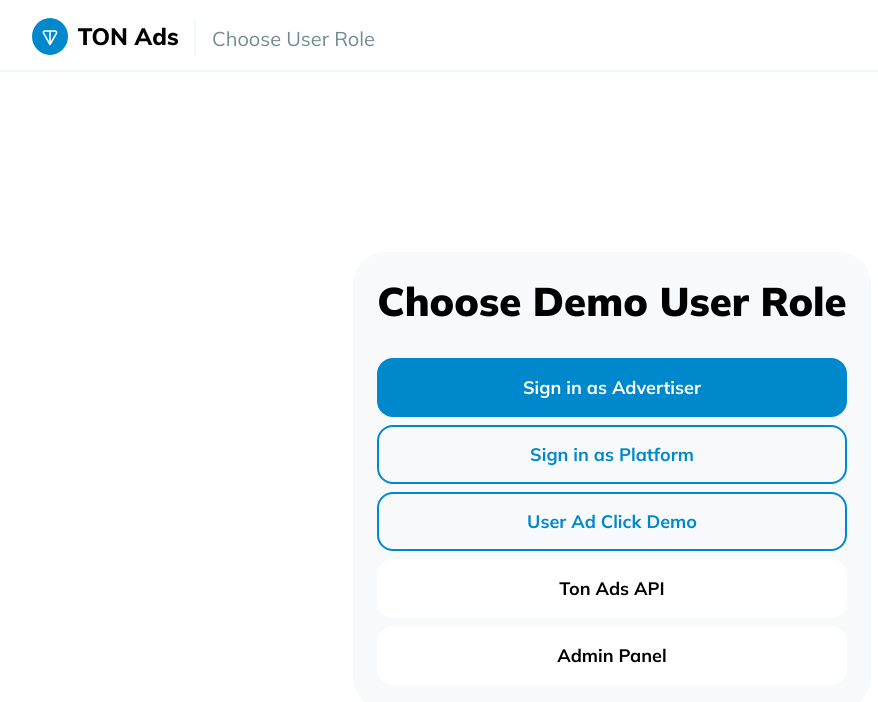
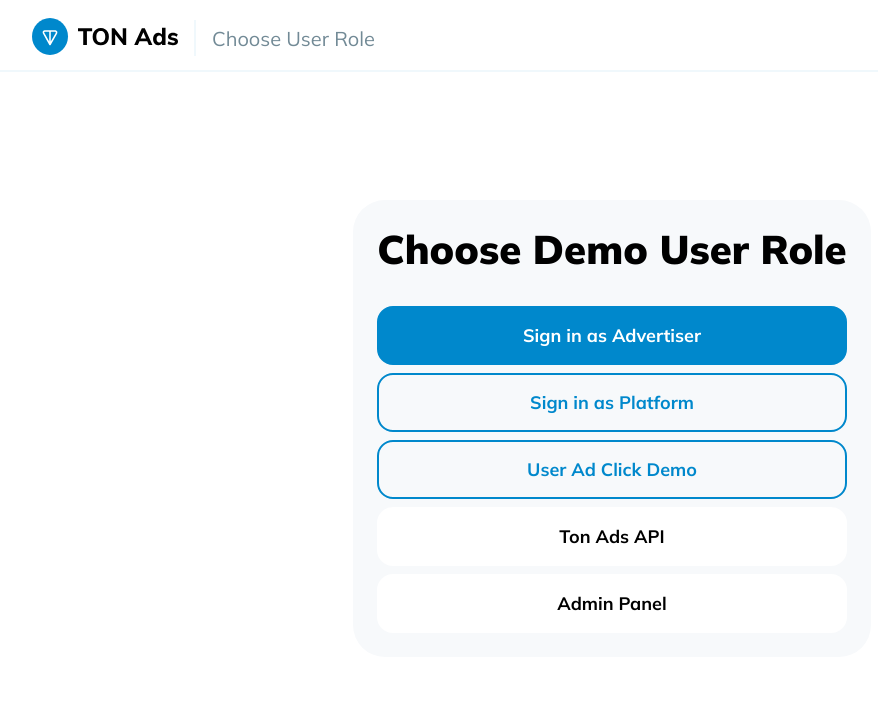
Before and after one commit to rybakisa/ton-ads, a React app in the folder frontend/: page /usertypes in a window 1280 px wide. Shown: the top 702 px of the page, without its empty margins (28-906 px from the left). Built offline with nearby package versions, Linux system fonts and the light colour scheme; what tonweb would draw is missing.

Commit message:
Add styles to userchoose menu

```diff
--- a/frontend/src/components/userTypes/userTypes.css
+++ b/frontend/src/components/userTypes/userTypes.css
@@ -5,7 +5,7 @@
     border-radius: 32px;
     background: var(--bright-background);
     margin: auto;
-    margin-top: 180px;
+    margin-top: 10%;
     padding: 24px;
     width: fit-content;
     justify-content: center;
```
